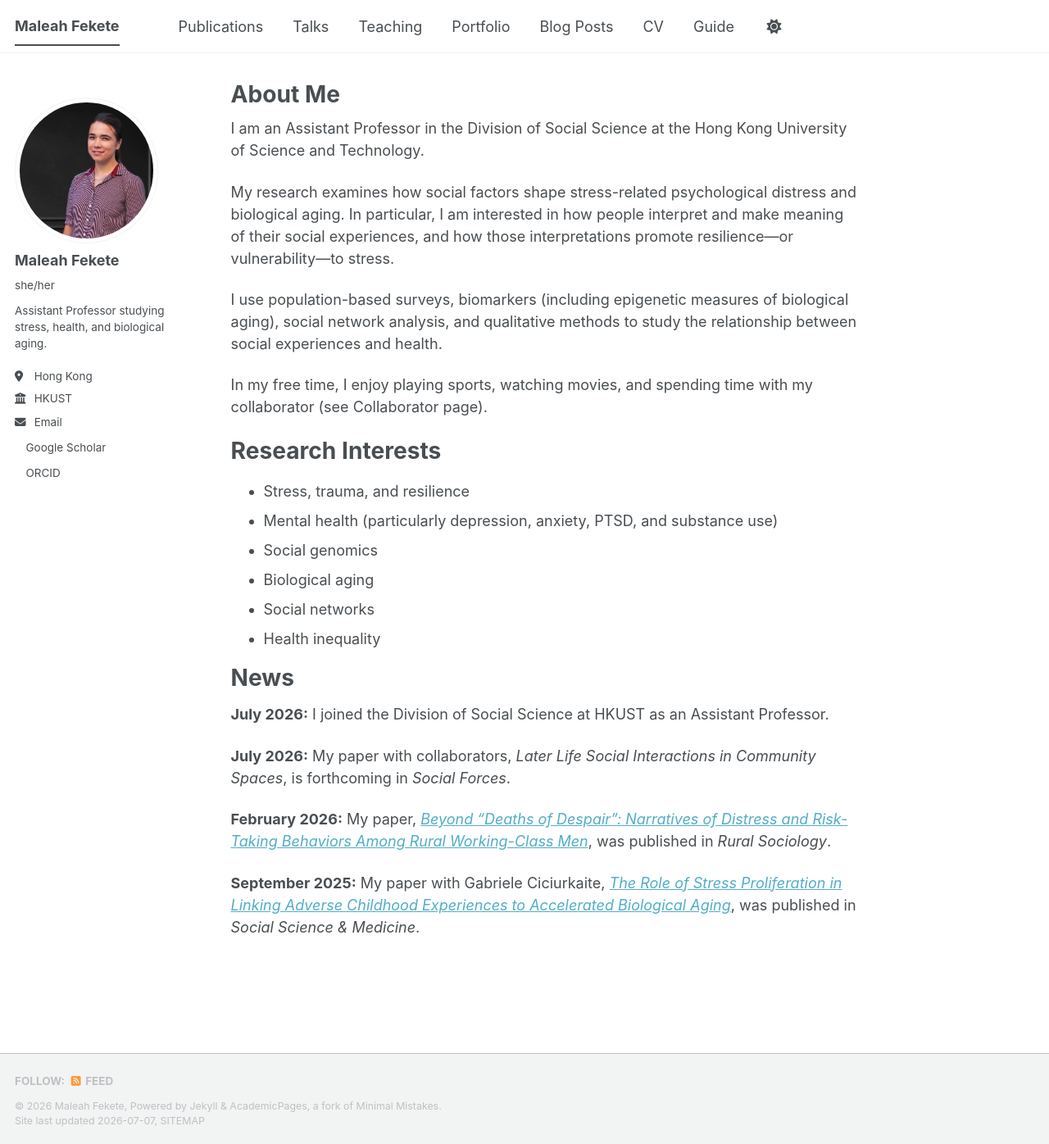
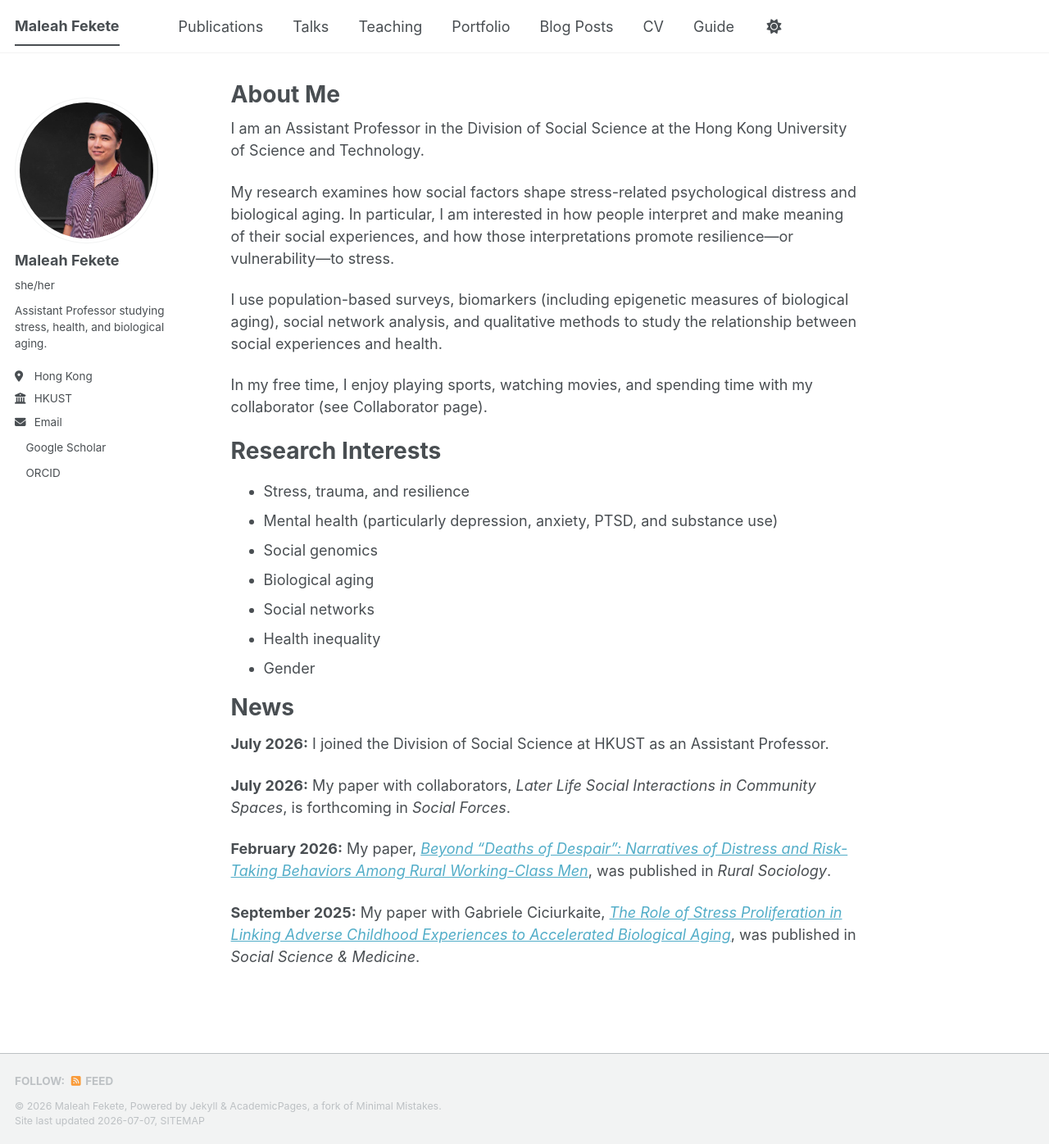
Before and after one commit to maleahfek/maleahfek.github.io, a Jekyll site: the page built from _pages/about.md, in a window 1280 px wide and 1396 px high. Shown: the whole window at 82% size. Built offline with Jekyll 4.4.1, drawn with Linux system fonts in a browser that asks for light colours; a style sheet for code colours, icons or effects is not loaded.

Commit message:
Update about.md
gender

```diff
--- a/_pages/about.md
+++ b/_pages/about.md
@@ -23,6 +23,7 @@ Research Interests
 - Biological aging
 - Social networks
 - Health inequality
+- Gender
 
 News
 ======
```
